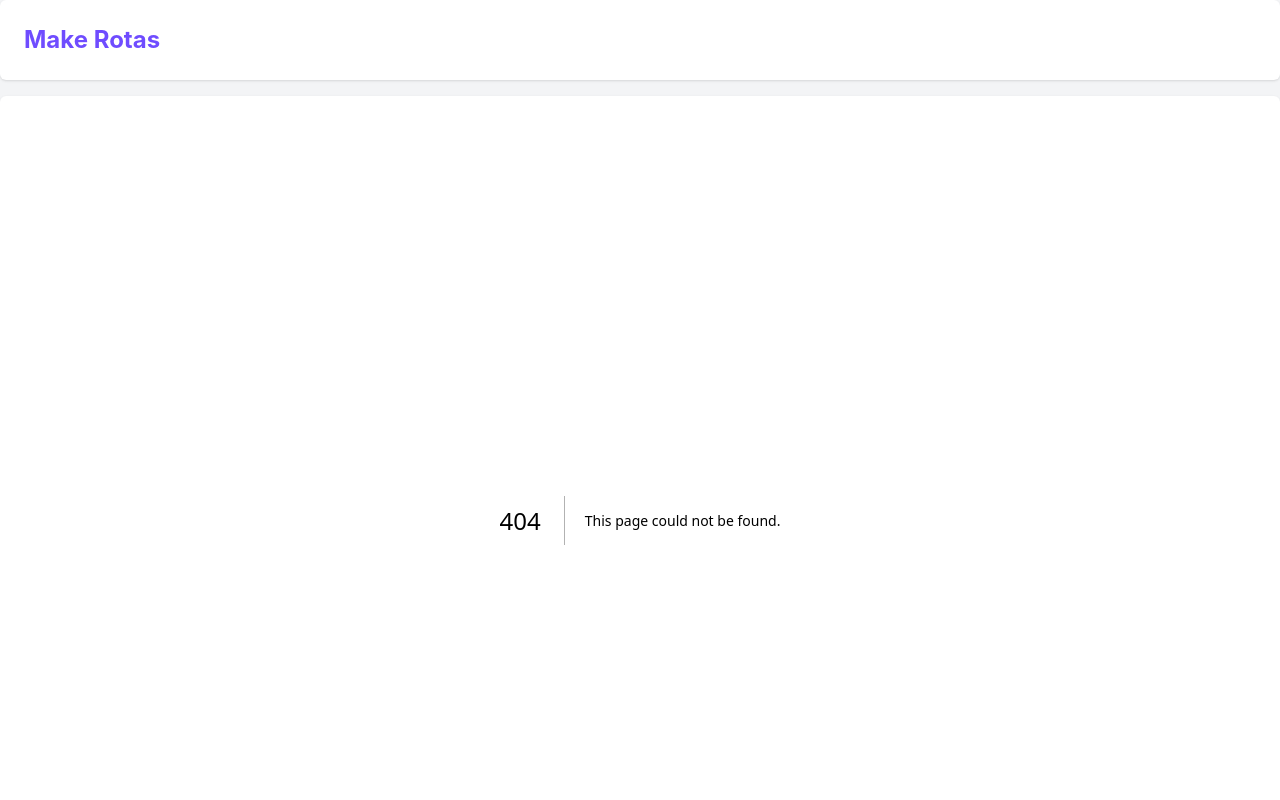
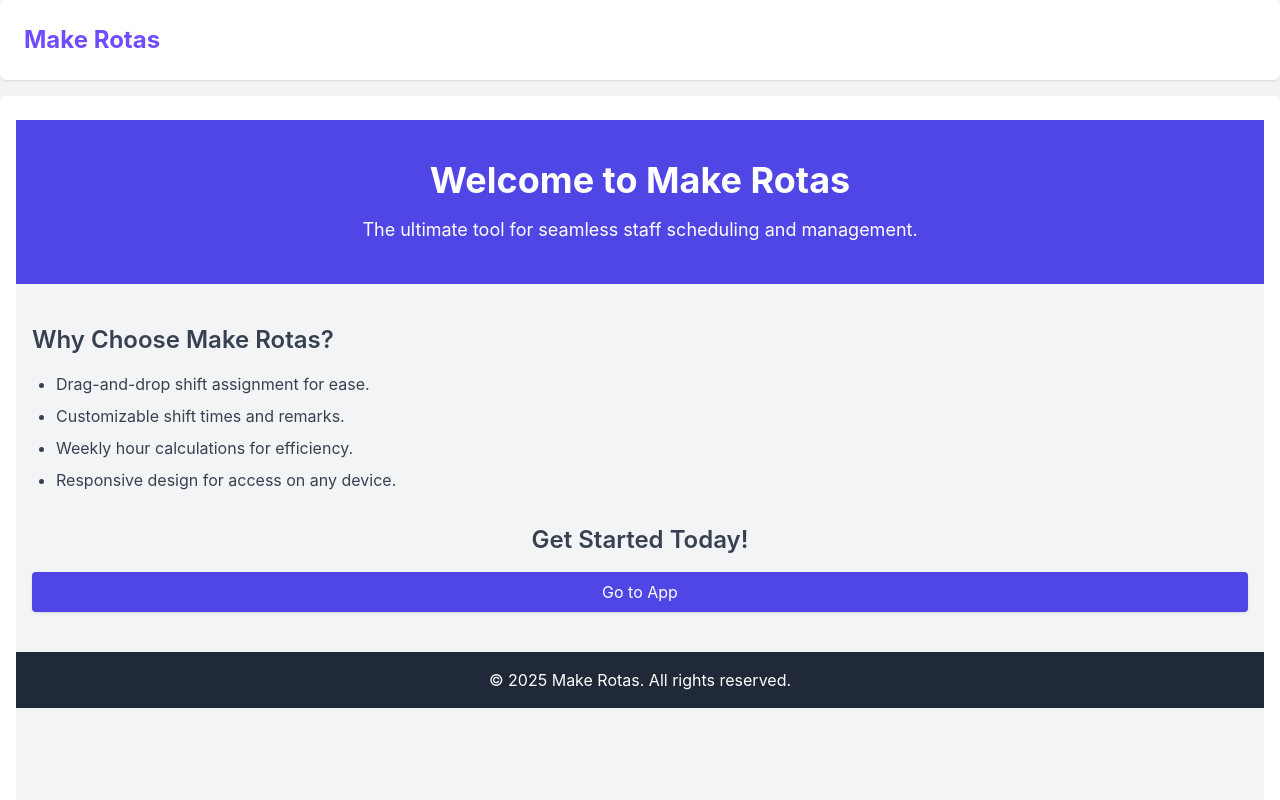
Before and after one commit to sebs-bebs/make-rotas, a Next.js app: page /launch in a window 1280 px wide. Before the commit this address had no page. Shown: the top 800 px of the page. Built offline with nearby package versions, Linux system fonts and the light colour scheme.

Commit message:
landing page

```diff
--- /dev/null
+++ b/src/app/launch/page.js
@@ -0,0 +1,44 @@
+import React from 'react';
+import Link from 'next/link';
+
+const LaunchPage = () => {
+  return (
+    <div className="bg-gray-100 min-h-screen flex flex-col items-center">
+      {/* Hero Section */}
+      <header className="bg-indigo-600 text-white w-full text-center py-10">
+        <h1 className="text-4xl font-bold mb-4">Welcome to Make Rotas</h1>
+        <p className="text-lg">The ultimate tool for seamless staff scheduling and management.</p>
+      </header>
+
+      {/* Features Section */}
+      <main className="container mx-auto px-4 py-10 text-gray-700">
+        <section className="mb-8">
+          <h2 className="text-2xl font-semibold mb-4">Why Choose Make Rotas?</h2>
+          <ul className="list-disc pl-6 space-y-2">
+            <li>Drag-and-drop shift assignment for ease.</li>
+            <li>Customizable shift times and remarks.</li>
+            <li>Weekly hour calculations for efficiency.</li>
+            <li>Responsive design for access on any device.</li>
+          </ul>
+        </section>
+
+        {/* Call to Action */}
+        <section className="text-center">
+          <h2 className="text-2xl font-semibold mb-4">Get Started Today!</h2>
+          <Link href="/">
+            <div className="bg-indigo-600 text-white py-2 px-6 rounded shadow hover:bg-indigo-700 transition">
+              Go to App
+            </div>
+          </Link>
+        </section>
+      </main>
+
+      {/* Footer */}
+      <footer className="w-full bg-gray-800 text-white py-4 text-center">
+        <p>&copy; {new Date().getFullYear()} Make Rotas. All rights reserved.</p>
+      </footer>
+    </div>
+  );
+};
+
+export default LaunchPage;
```
